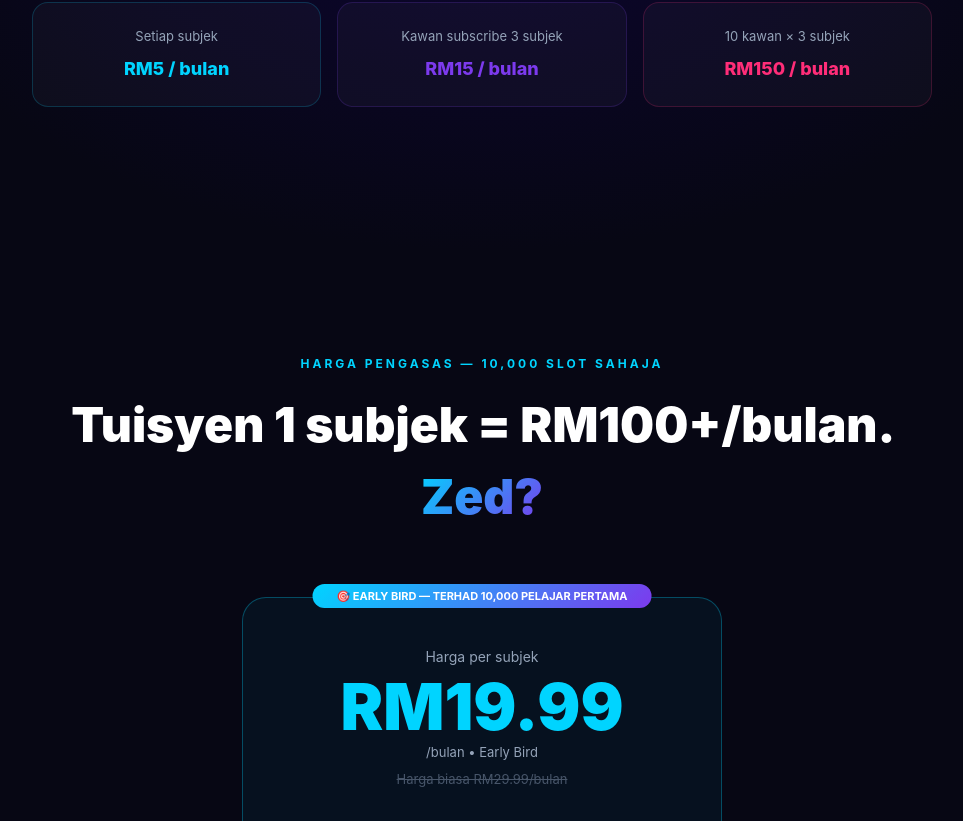
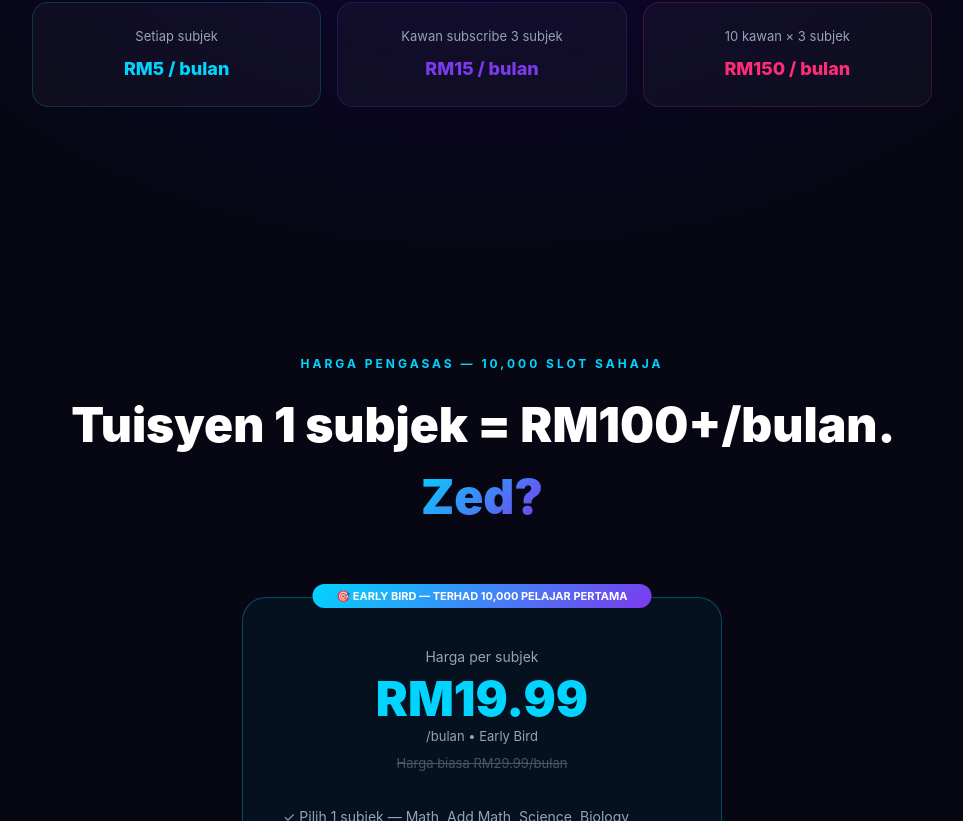
Before and after one commit to John9769/zed-frontend, a Next.js app: page / in a window 1280 px wide. Shown: the part 1979-2800 px from the top of the page, without its empty margins (158-1121 px from the left). Built offline with nearby package versions, Linux system fonts and the light colour scheme.

Commit message:
Update LP to PWA

```diff
--- a/app/page.js
+++ b/app/page.js
@@ -30,7 +30,7 @@ export default function LandingPage() {
         <div style={{ position: 'absolute', top: '20%', left: '10%', width: '300px', height: '300px', background: 'rgba(0,212,255,0.08)', borderRadius: '50%', filter: 'blur(80px)' }} />
         <div style={{ position: 'absolute', bottom: '20%', right: '10%', width: '400px', height: '400px', background: 'rgba(124,58,237,0.1)', borderRadius: '50%', filter: 'blur(100px)' }} />
 
-        <div style={{ maxWidth: '1200px', margin: '0 auto', width: '100%', display: 'flex', alignItems: 'center', gap: '60px', position: 'relative', zIndex: 1 }}>
+        <div style={{ maxWidth: '1200px', margin: '0 auto', width: '100%', display: 'flex', alignItems: 'center', gap: '60px', position: 'relative', zIndex: 1, flexWrap: 'wrap' }}>
           <div style={{ flex: 1 }}>
             <div style={{ display: 'inline-block', background: 'rgba(0,212,255,0.1)', border: '1px solid rgba(0,212,255,0.3)', borderRadius: '50px', padding: '6px 16px', fontSize: '12px', color: '#00d4ff', fontWeight: 600, marginBottom: '24px', letterSpacing: '2px' }}>
               🇲🇾 MALAYSIA'S FIRST AI STUDY BFF
@@ -133,7 +133,7 @@ export default function LandingPage() {
           <p style={{ fontSize: '18px', color: '#94a3b8', lineHeight: 1.8, marginBottom: '48px' }}>
             Refer kawan subscribe 3 subjek = RM15 sebulan masuk akaun anda. Dalam setahun, boleh ada RM180+ dalam Zed Fund. Lepas SPM — guna untuk yuran kolej, laptop, lesen memandu. Tiada pusat tuisyen mana-mana di Malaysia yang buat ni.
           </p>
-          <div style={{ display: 'grid', gridTemplateColumns: 'repeat(3, 1fr)', gap: '16px', marginBottom: '48px' }}>
+          <div style={{ display: 'grid', gridTemplateColumns: 'repeat(auto-fit, minmax(140px, 1fr))', gap: '16px', marginBottom: '48px' }}>
             {[
               { label: 'Setiap subjek', credit: 'RM5 / bulan', color: '#00d4ff' },
               { label: 'Kawan subscribe 3 subjek', credit: 'RM15 / bulan', color: '#7c3aed' },
@@ -168,7 +168,7 @@ export default function LandingPage() {
 
               <div style={{ fontSize: '14px', color: '#94a3b8', marginBottom: '8px' }}>Harga per subjek</div>
               <div style={{ display: 'flex', alignItems: 'flex-end', justifyContent: 'center', gap: '8px', marginBottom: '4px' }}>
-                <div style={{ fontSize: '64px', fontWeight: 900, color: '#00d4ff', lineHeight: 1 }}>RM19.99</div>
+                <div style={{ fontSize: '48px', fontWeight: 900, color: '#00d4ff', lineHeight: 1 }}>RM19.99</div>
               </div>
               <div style={{ fontSize: '13px', color: '#94a3b8', marginBottom: '8px' }}>/bulan • Early Bird</div>
               <div style={{ fontSize: '13px', color: '#475569', textDecoration: 'line-through', marginBottom: '32px' }}>Harga biasa RM29.99/bulan</div>
```
